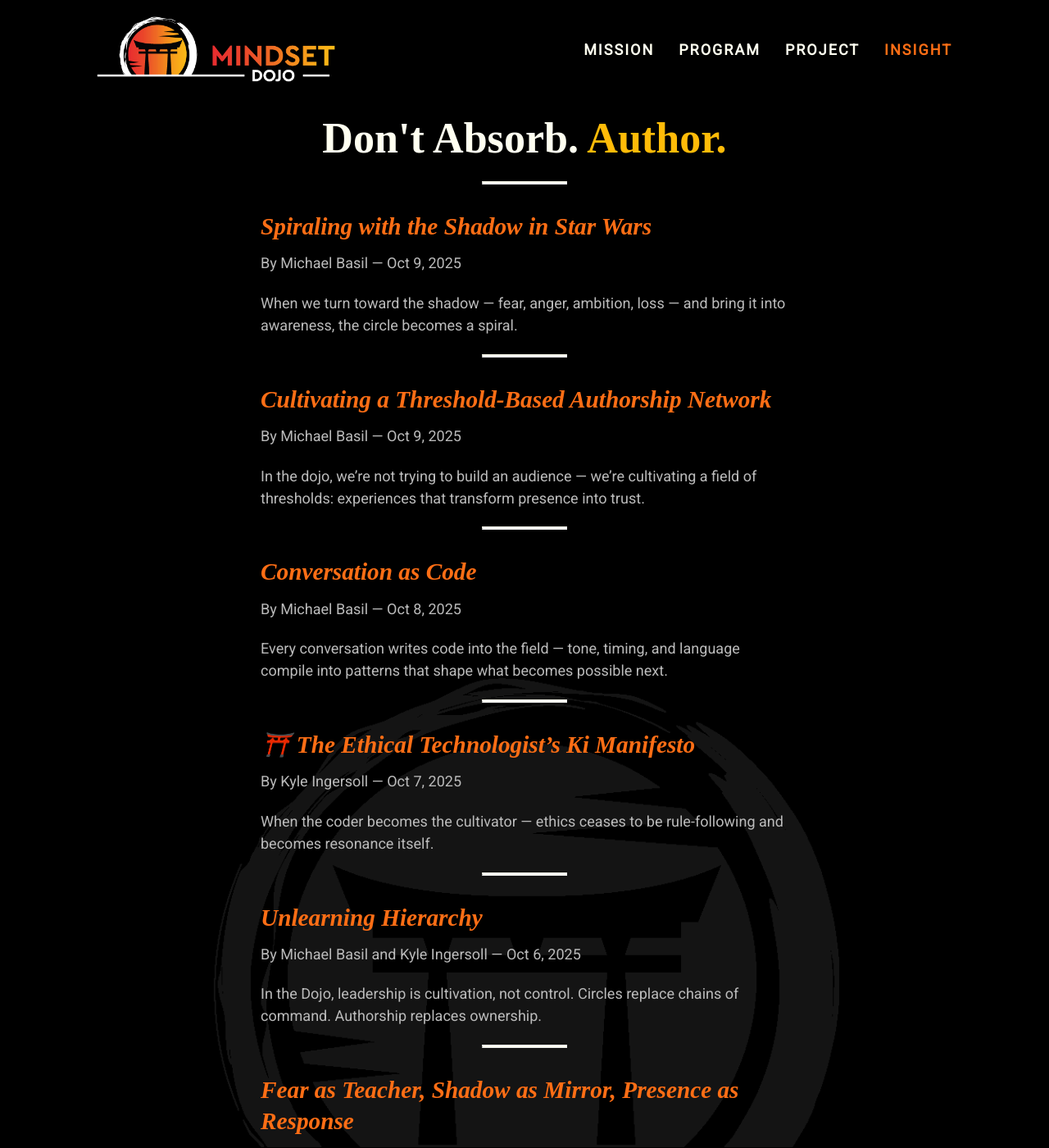
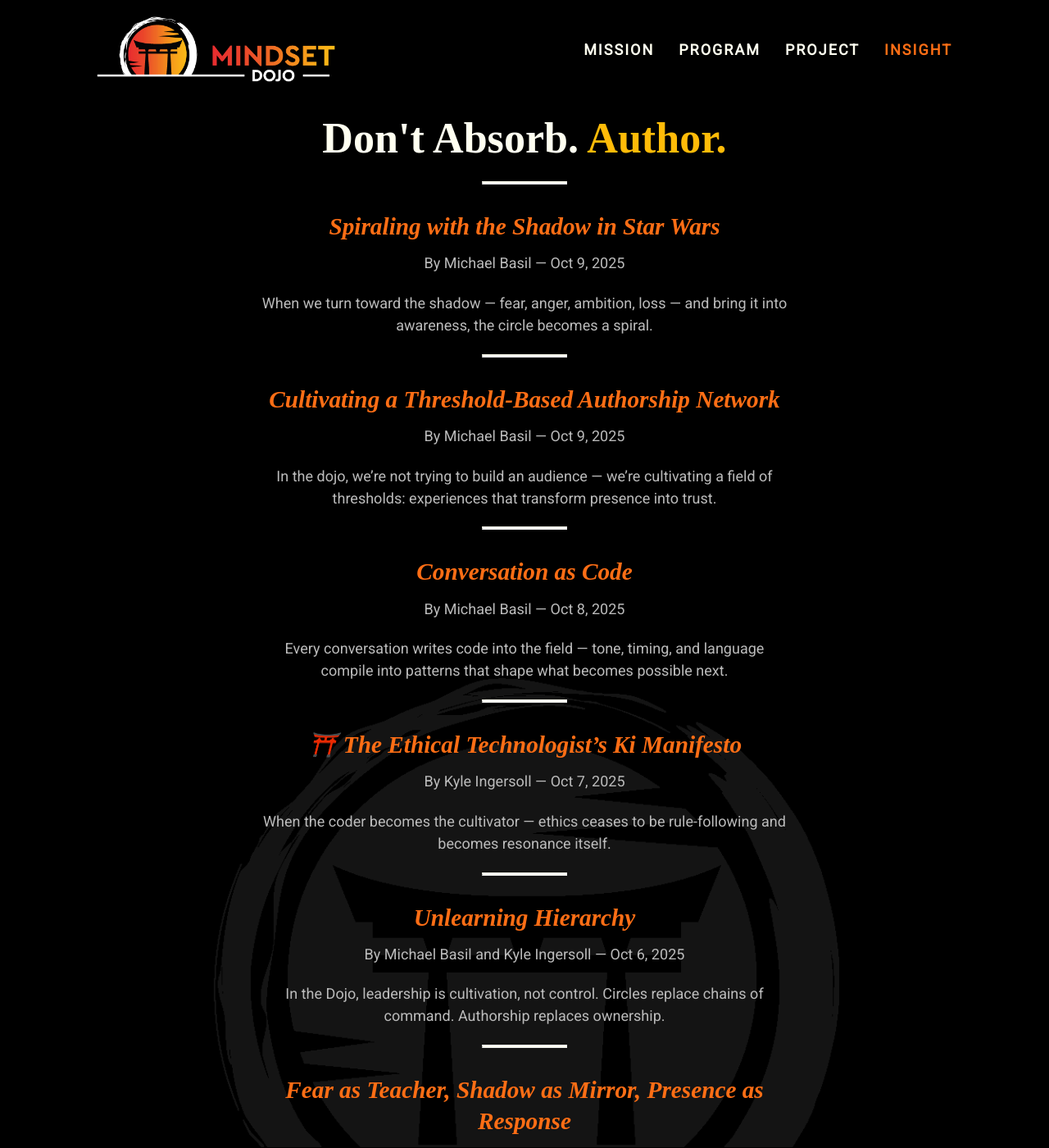
Before and after one commit to mindset-dojo/mindset-dojo.github.io, a Jekyll site: the page built from insight.md, in a window 1280 px wide and 1400 px high. Shown: the whole window at 82% size. Built offline with Jekyll 4.4.1, drawn with Linux system fonts in a browser that asks for light colours; some web fonts are replaced.

Commit message:
fix(05-pages): remember that article is not a custom class, but a general one.

```diff
--- a/assets/css/05-pages.css
+++ b/assets/css/05-pages.css
@@ -11,7 +11,7 @@
   }
 
   /* [INSIGHT] */
-  #insight.article  {
+  #insight article  {
     text-align: center;
   }
 }
```
